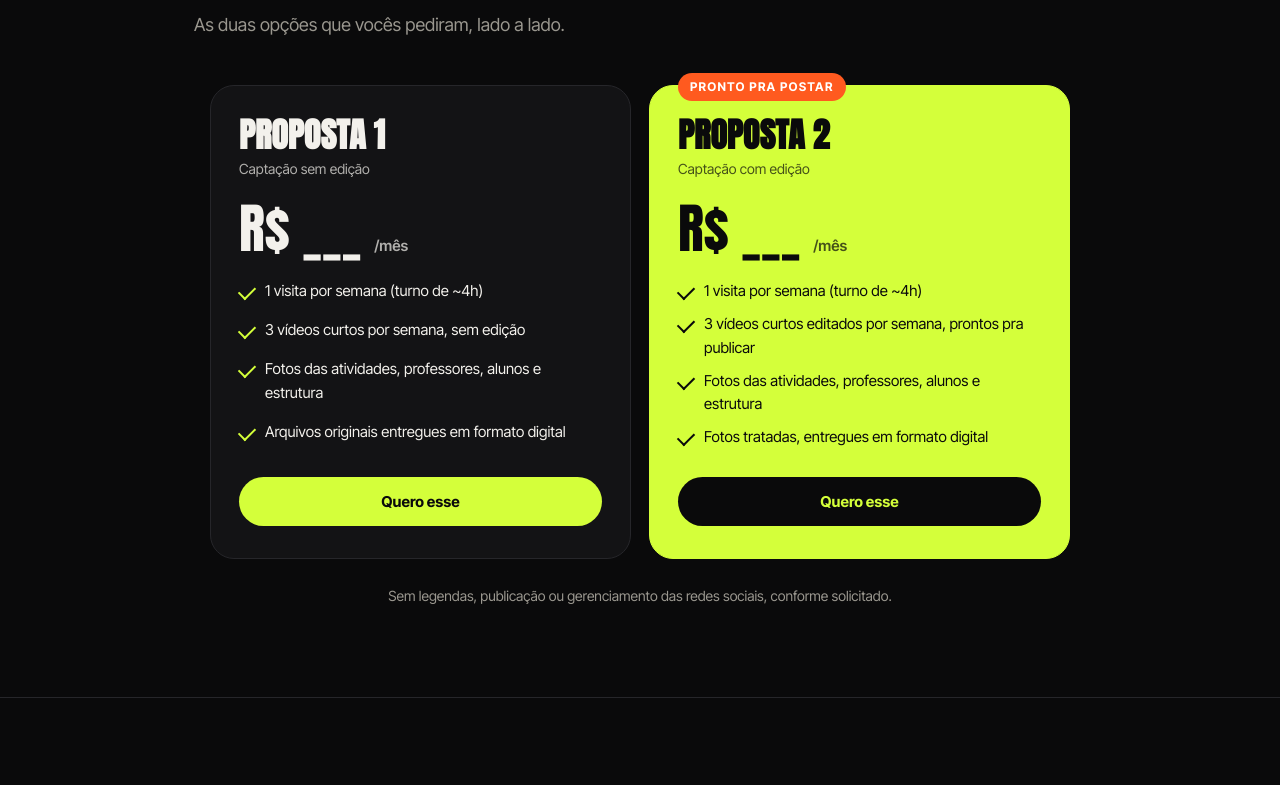
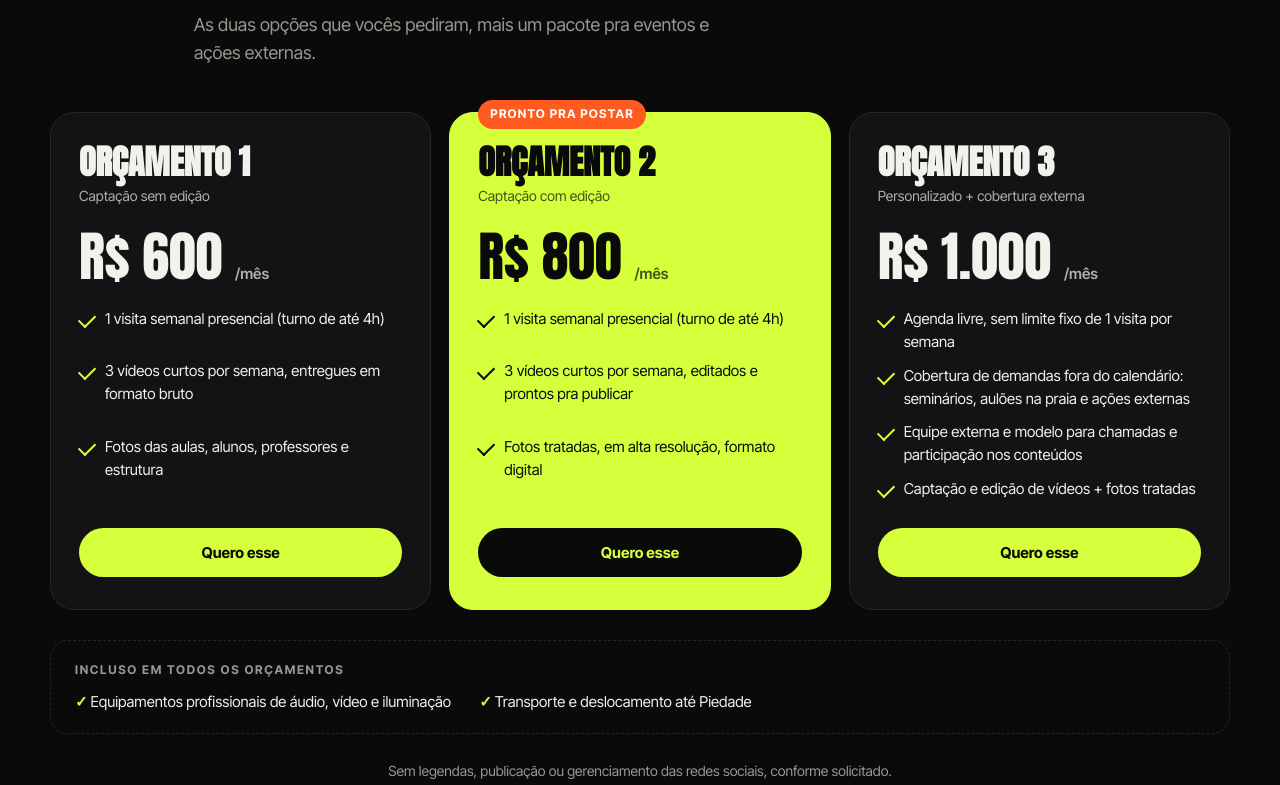
Before and after one commit to dans-silva/proposta-academia, a plain HTML site: page index.html in a window 1280 px wide. Shown: the part 4642-5427 px from the top of the page. Drawn offline with Linux system fonts and the light colour scheme.

Commit message:
Adiciona os 3 orçamentos e valores da Academia FAM
Co-Authored-By: Claude Opus 5.5 <noreply@anthropic.com>
Claude-Session: https://claude.ai/code/session_018QxBjuthTNN1VUo848hxDy

```diff
--- a/index.html
+++ b/index.html
@@ -130,7 +130,7 @@ section{padding:90px 0}
 .plan .btn{justify-content:center}
 .plan.feat .btn{background:var(--accent-ink);color:var(--accent)}
 .plans.two{grid-template-columns:repeat(2,1fr);max-width:860px;margin-inline:auto}
-.incl{max-width:860px;margin:30px auto 0;border:1px dashed var(--line);border-radius:18px;padding:20px 24px;display:flex;flex-wrap:wrap;gap:10px 28px;font-size:15px}
+.incl{max-width:none;margin:30px auto 0;border:1px dashed var(--line);border-radius:18px;padding:20px 24px;display:flex;flex-wrap:wrap;gap:10px 28px;font-size:15px}
 .incl:empty{display:none}
 .incl b{width:100%;font-size:12px;letter-spacing:.14em;text-transform:uppercase;color:var(--muted)}
 .incl span::before{content:"✓ ";color:var(--accent);font-weight:700}
@@ -253,7 +253,7 @@ footer .wrap{display:flex;justify-content:space-between;gap:12px;flex-wrap:wrap}
       <div class="item rv"><i>01</i><div><h3>Visita semanal</h3><p>Uma visita por semana, num turno de cerca de 4 horas, no dia e horário de mais movimento.</p></div></div>
       <div class="item rv"><i>02</i><div><h3>Vídeos curtos</h3><p>3 vídeos verticais por semana, captados durante as aulas e atividades da academia.</p></div></div>
       <div class="item rv"><i>03</i><div><h3>Fotografia</h3><p>Fotos das atividades, dos professores, dos alunos e da estrutura da academia.</p></div></div>
-      <div class="item rv"><i>04</i><div><h3>Edição e tratamento</h3><p>Na modalidade com edição: vídeos prontos pra publicar e fotos tratadas em formato digital.</p></div></div>
+      <div class="item rv"><i>04</i><div><h3>Edição e tratamento</h3><p>Nos orçamentos 2 e 3: vídeos prontos pra publicar e fotos tratadas em alta resolução.</p></div></div>
     </div>
   </div>
 </section>
@@ -281,7 +281,7 @@ footer .wrap{display:flex;justify-content:space-between;gap:12px;flex-wrap:wrap}
       <div class="num">05</div>
       <div>
         <h2 class="display">Modalidades</h2>
-        <p>As duas opções que vocês pediram, lado a lado.</p>
+        <p>As duas opções que vocês pediram, mais um pacote pra eventos e ações externas.</p>
       </div>
     </div>
     <div class="plans" id="plans"></div>
@@ -336,13 +336,15 @@ const CONFIG = {
   faixa: ["Treino", "Energia", "Constância", "Resultado", "Comunidade"],
 
   planos: [
-    { nome: "Proposta 1", sub: "Captação sem edição", preco: "R$ ___", periodo: "/mês",
-      itens: ["1 visita por semana (turno de ~4h)", "3 vídeos curtos por semana, sem edição", "Fotos das atividades, professores, alunos e estrutura", "Arquivos originais entregues em formato digital"] },
-    { nome: "Proposta 2", sub: "Captação com edição", preco: "R$ ___", periodo: "/mês", destaque: true, selo: "Pronto pra postar",
-      itens: ["1 visita por semana (turno de ~4h)", "3 vídeos curtos editados por semana, prontos pra publicar", "Fotos das atividades, professores, alunos e estrutura", "Fotos tratadas, entregues em formato digital"] },
+    { nome: "Orçamento 1", sub: "Captação sem edição", preco: "R$ 600", periodo: "/mês",
+      itens: ["1 visita semanal presencial (turno de até 4h)", "3 vídeos curtos por semana, entregues em formato bruto", "Fotos das aulas, alunos, professores e estrutura"] },
+    { nome: "Orçamento 2", sub: "Captação com edição", preco: "R$ 800", periodo: "/mês", destaque: true, selo: "Pronto pra postar",
+      itens: ["1 visita semanal presencial (turno de até 4h)", "3 vídeos curtos por semana, editados e prontos pra publicar", "Fotos tratadas, em alta resolução, formato digital"] },
+    { nome: "Orçamento 3", sub: "Personalizado + cobertura externa", preco: "R$ 1.000", periodo: "/mês",
+      itens: ["Agenda livre, sem limite fixo de 1 visita por semana", "Cobertura de demandas fora do calendário: seminários, aulões na praia e ações externas", "Equipe externa e modelo para chamadas e participação nos conteúdos", "Captação e edição de vídeos + fotos tratadas"] },
   ],
-  // O que está incluso nas duas modalidades (deixe [] pra esconder)
-  inclusos: [],
+  // O que está incluso em todas as modalidades (deixe [] pra esconder)
+  inclusos: ["Equipamentos profissionais de áudio, vídeo e iluminação", "Transporte e deslocamento até Piedade"],
   notaPlanos: "Sem legendas, publicação ou gerenciamento das redes sociais, conforme solicitado.",
 };
 
@@ -398,7 +400,7 @@ pl.innerHTML = CONFIG.planos.map(p => `
     <a class="btn" href="${wa}" target="_blank" rel="noopener">Quero esse</a>
   </div>`).join("");
 document.getElementById("plans-note").textContent = CONFIG.notaPlanos;
-if (CONFIG.inclusos.length) document.getElementById("incl").innerHTML = "<b>Incluso nas duas modalidades</b>" + CONFIG.inclusos.map(i=>`<span>${i}</span>`).join("");
+if (CONFIG.inclusos.length) document.getElementById("incl").innerHTML = "<b>Incluso em todos os orçamentos</b>" + CONFIG.inclusos.map(i=>`<span>${i}</span>`).join("");
 
 // animação de entrada
 const io = new IntersectionObserver(es => es.forEach(e => { if (e.isIntersecting) { e.target.classList.add("in"); io.unobserve(e.target); } }), { threshold: .12 });
```
